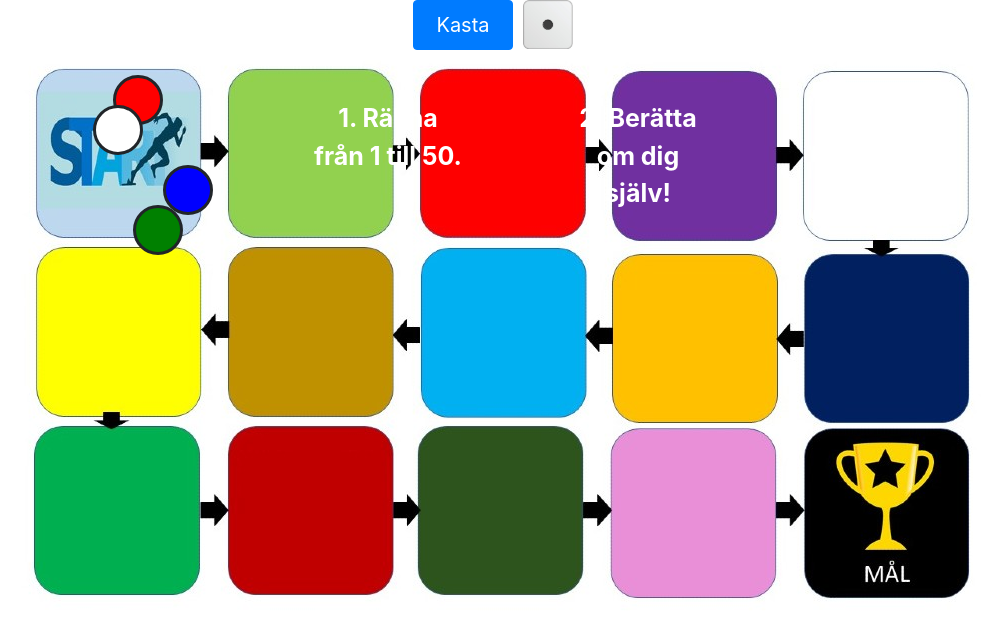
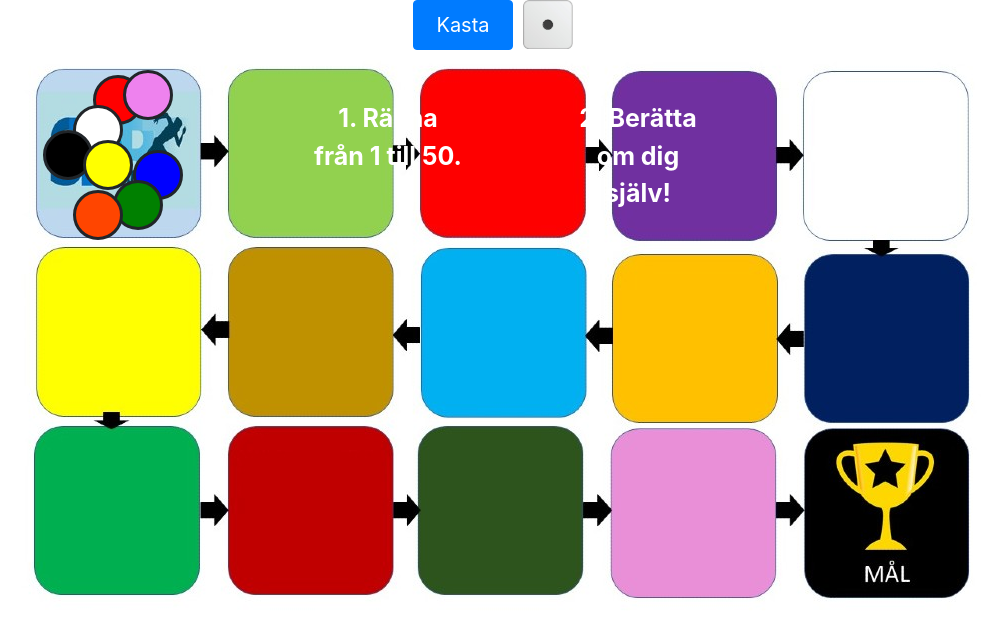
Before and after one commit to rundtjan/boardgames, a website: page public/index.html in a window 1280 px wide. Shown: the whole page, without its empty margins (127-1128 px from the left). Drawn offline with nearby package versions, Linux system fonts and the light colour scheme; files that its build step writes are made by us from their sources; no server answers; files whose address does not match are found by name.

Commit message:
more pieces

```diff
--- a/app/controllers/client.js
+++ b/app/controllers/client.js
@@ -4,9 +4,9 @@ $(document).ready(function(){
     var relY
     var toBeMoved;
     var highestZ = 0
-    var pieces = ["red", "blue", "white", "green"]
+    var pieces = ["red", "blue", "white", "green", "black", "orangered", "yellow", "violet"]
     var game = window.location.href.substring(window.location.href.lastIndexOf('/') + 1)
-    var json = {"red": "100px,25px", "blue": "150px,115px", "green": "120px,155px", "white": "80px,55px"};
+    var json = {"red": "80px,25px", "blue": "120px,100px", "green": "100px,130px", "white": "60px,55px", "black": "30px,80px", "orangered": "60px,140px", "yellow": "70px,90px", "violet": "110px,20px"};
     var upToDate = false;
     var socket = io();
     socket.emit("join", game);
@@ -123,7 +123,7 @@ $(document).ready(function(){
     function update(updateJson){
         pieces.forEach(function(elem){
             if (json[elem] != updateJson[elem]){
-                //console.log("gotta move " + elem)
+                //  console.log("gotta move " + elem)
                 $("#" + elem +"piece, #" + elem + "pieceoverlay").animate({left: updateJson[elem].split(",")[0], top: updateJson[elem].split(",")[1]})
             }
         })
--- a/public/css/main.css
+++ b/public/css/main.css
@@ -65,36 +65,6 @@
 	left: 795px;
 }
 
-#redpiece {
-	left: 100px;
-	top: 25px;
-}
-
-#redpieceoverlay {
-	left: 100px;
-	top: 25px;
-}
-
-#whitepiece {
-	left: 80px;
-	top: 55px;
-}
-
-#greenpiece {
-	left: 120px;
-	top: 155px;
-}
-
-#bluepiece {
-	left: 150px;
-	top: 115px;
-}
-
-#bluepieceoverlay {
-	left: 150px;
-	top: 115px;
-}
-
 
 .name {
 	position: absolute;
--- a/public/index.html
+++ b/public/index.html
@@ -31,6 +31,14 @@
     <div class="overlay pieceoverlay" id="greenpieceoverlay"></div>
     <div class="piece" id="whitepiece" style="background-color:white"><div class="name"></div></div>
     <div class="overlay pieceoverlay" id="whitepieceoverlay"></div>
+    <div class="piece" id="blackpiece" style="background-color:black"><div class="name"></div></div>
+    <div class="overlay pieceoverlay" id="blackpieceoverlay"></div>
+    <div class="piece" id="orangeredpiece" style="background-color:orangered"><div class="name"></div></div>
+    <div class="overlay pieceoverlay" id="orangeredpieceoverlay"></div>
+    <div class="piece" id="yellowpiece" style="background-color: yellow"><div class="name"></div></div>
+    <div class="overlay pieceoverlay" id="yellowpieceoverlay"></div>
+    <div class="piece" id="violetpiece" style="background-color: violet"><div class="name"></div></div>
+    <div class="overlay pieceoverlay" id="violetpieceoverlay"></div>
   </div>
   <script src="/socket.io/socket.io.js"></script>
   <script src="https://code.jquery.com/jquery-3.5.1.min.js"></script>
```
